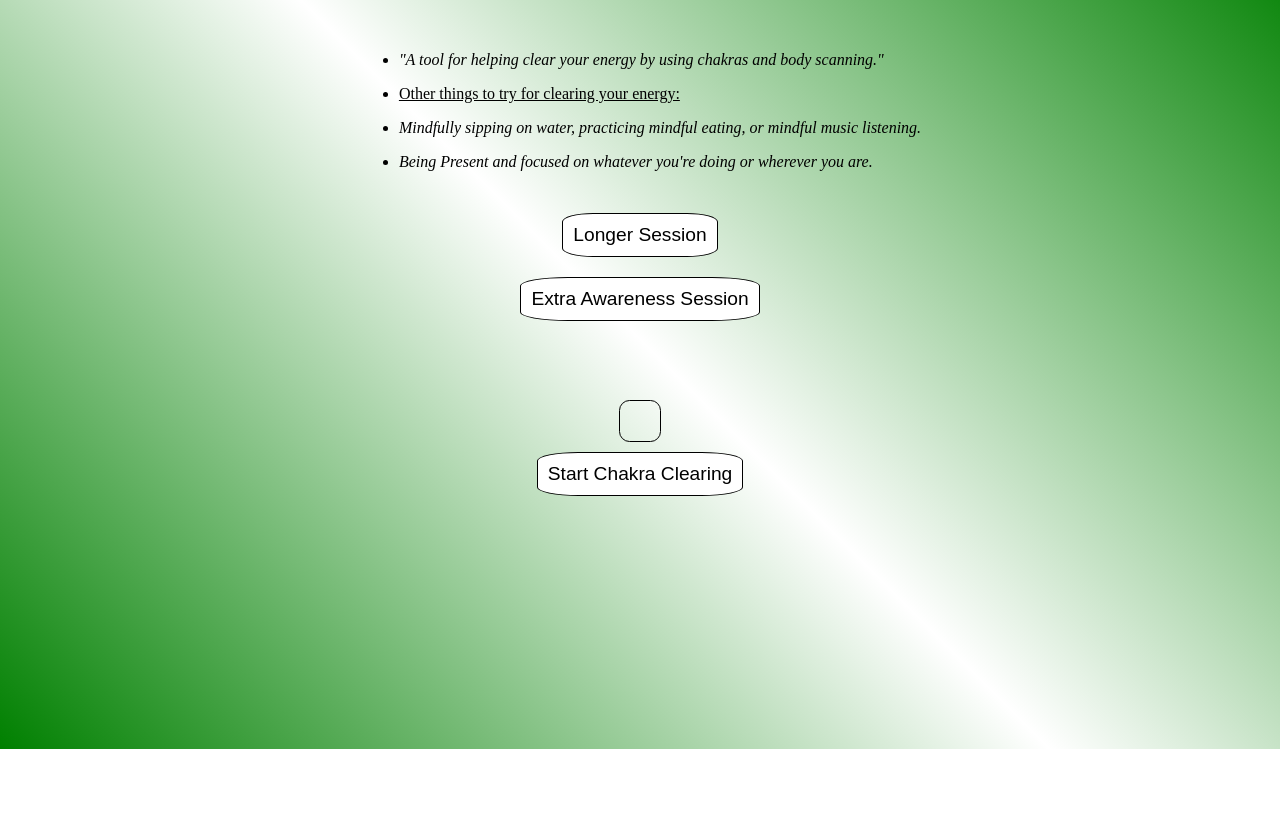
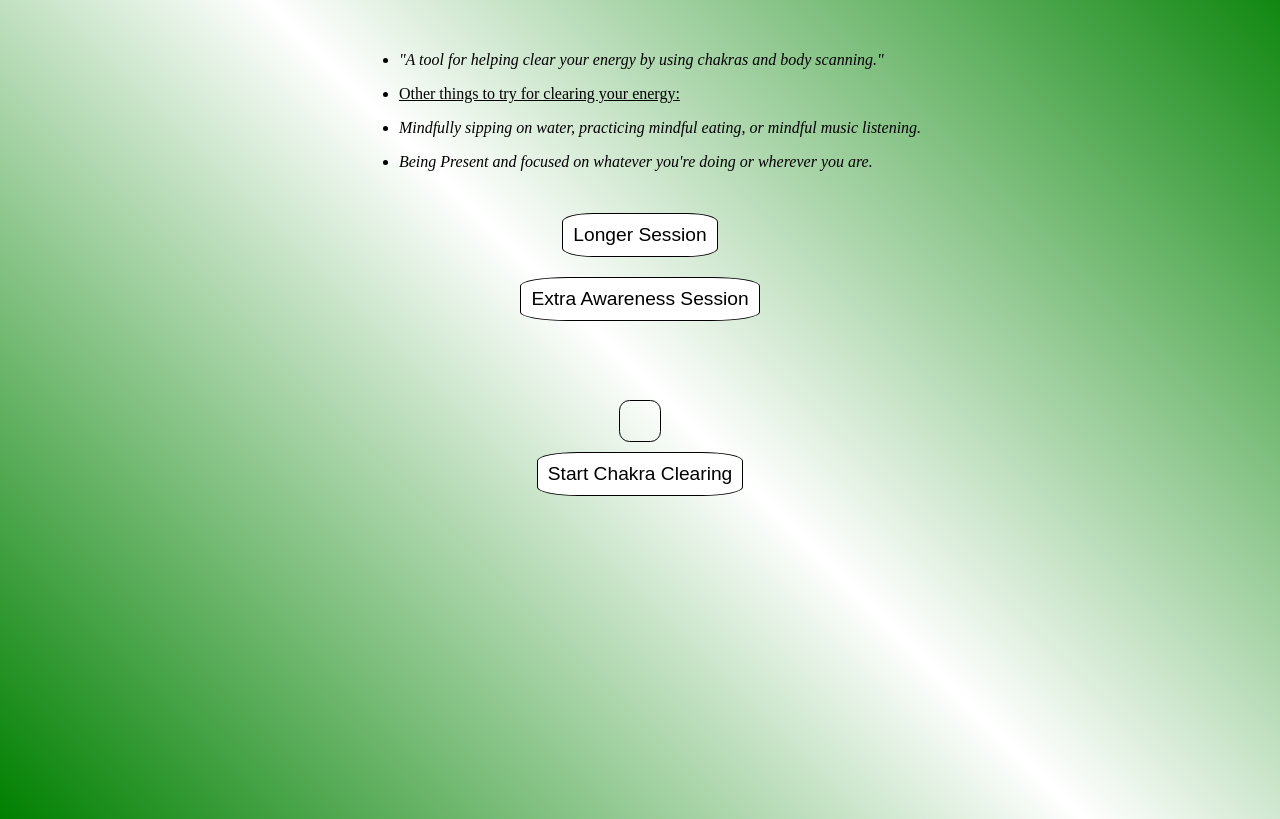
Before and after one commit to Sgamb29/ChakraClearing, a plain HTML site: page index.html in a window 1280 px wide. Shown: the part 71-890 px from the top of the page. Before the commit the page ends 820 px from the top, so only its background shows below. Drawn offline with Linux system fonts and the light colour scheme.

Commit message:
bottom padding

```diff
--- a/style.css
+++ b/style.css
@@ -12,6 +12,7 @@ html, body {
     text-align: center;
     background: linear-gradient(45deg, green, white, green);
     padding: 10px;
+    padding-bottom: 80px;
 
 }
 
```
Also changed, not shown: index.html (+1 -1 lines).
